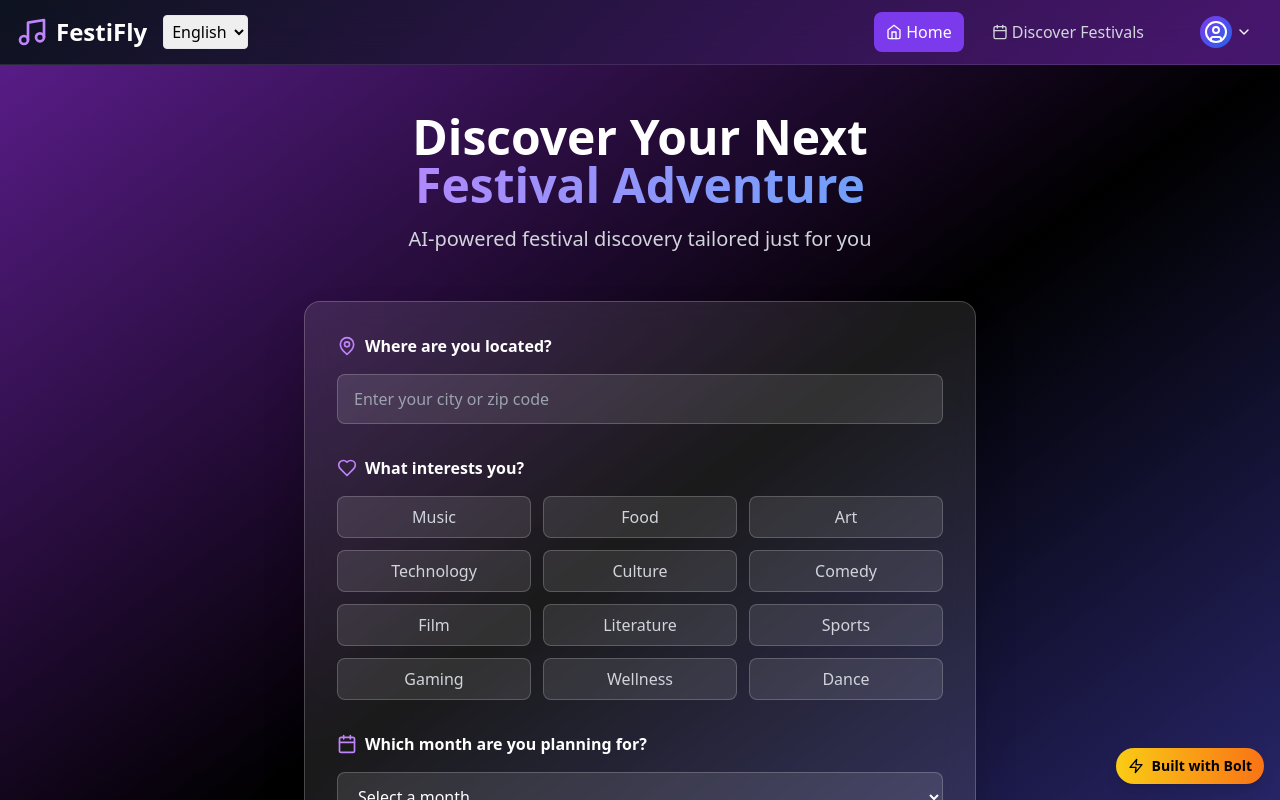
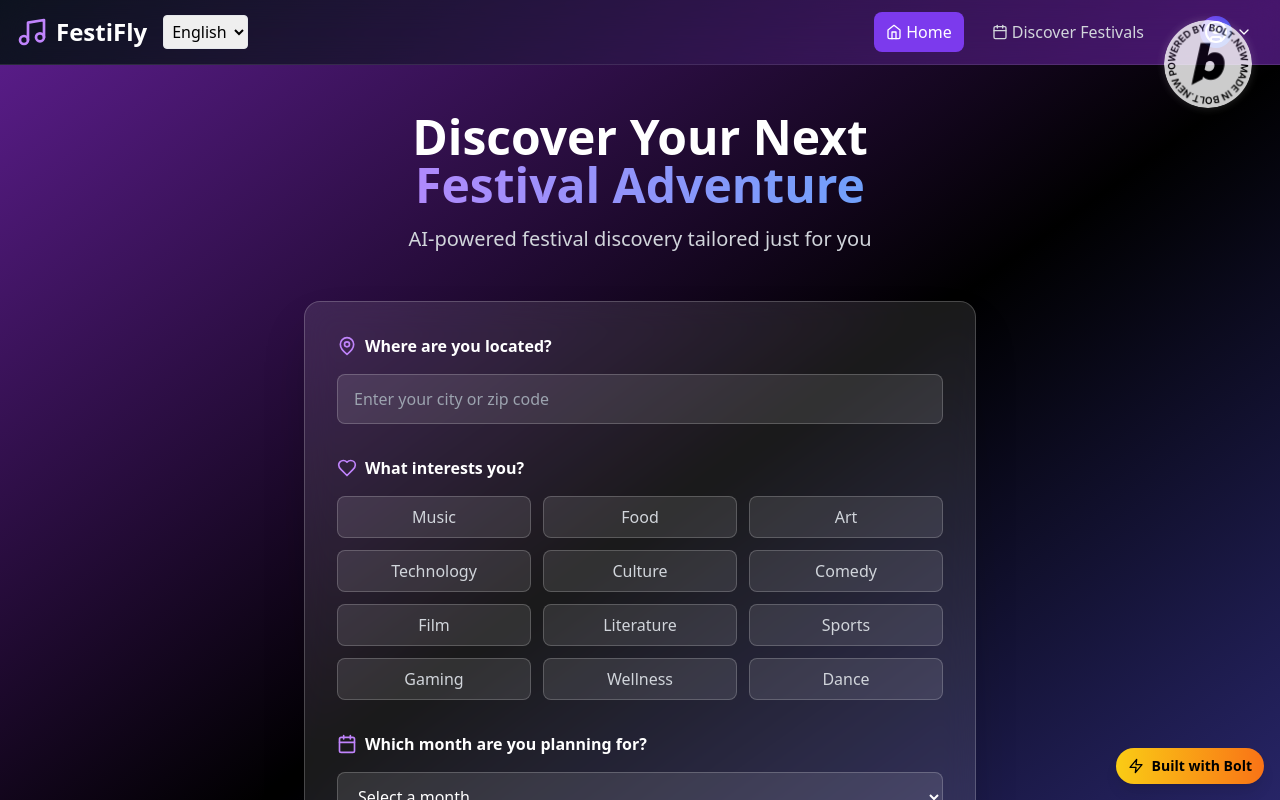
Before and after one commit to FestiFly/Bolt-Event-2025, a React (Vite) app in the folder Frontend/: page / in a window 1280 px wide. Shown: the top 800 px of the page. Built offline with nearby package versions, Linux system fonts and the light colour scheme.

Commit message:
feat: Add BoltWaterMark component for branding display in the app

```diff
--- a/Frontend/src/App.tsx
+++ b/Frontend/src/App.tsx
@@ -12,6 +12,7 @@ import OrganizerPanel from './pages/OrganizerPanel';
 import AuthPage from './pages/UserLogin';
 import ProfilePage from './pages/ProfilePage';
 import BoltBadge from './components/BoltBadge';
+import BoltWaterMark from './components/BoltWaterMark';
 
 // JWT utility functions
 const decodeJWT = (token: string) => {
@@ -196,6 +197,7 @@ function App() {
             <Route path="*" element={<Navigate to="/" replace />} />
           </Routes>
           <BoltBadge />
+          <BoltWaterMark />
         </div>
       </Router>
     </GoogleOAuthProvider>
--- /dev/null
+++ b/Frontend/src/components/BoltWaterMark.tsx
@@ -0,0 +1,27 @@
+import React from "react";
+import boltLogo from "../assets/bolt-logo.png";
+
+const BoltWaterMark = () => {
+  return (
+    <div style={{
+      position: "fixed",
+      top: "20px",
+      right: "28px",
+      zIndex: 9999,
+      opacity: 0.8,
+    }}>
+      <img
+        src={boltLogo}
+        alt="Powered by Bolt"
+        style={{
+          width: "88px",
+          height: "88px",
+          borderRadius: "50%",
+          boxShadow: "0 0 10px rgba(255,255,255,0.2)"
+        }}
+      />
+    </div>
+  );
+};
+
+export default BoltWaterMark;
```
